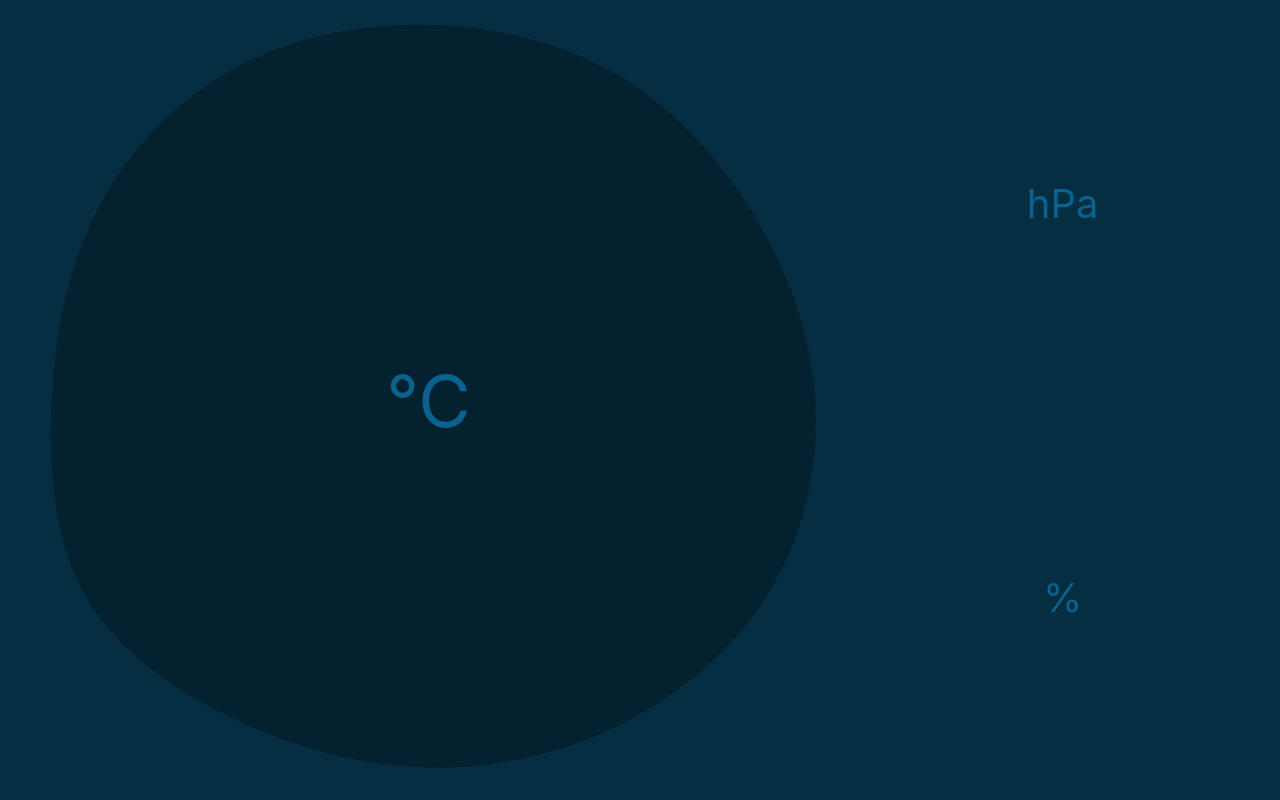
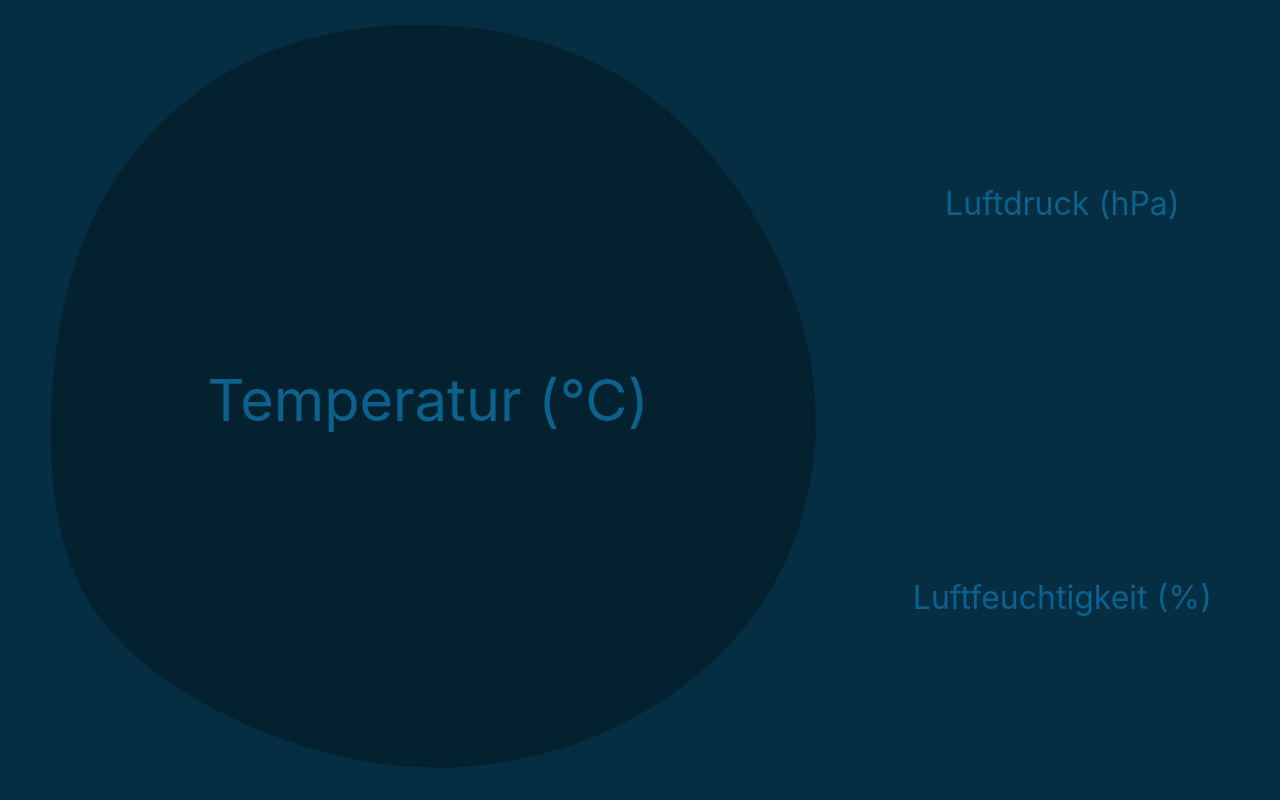
Before and after one commit to sto3psl/indoor-temps, a website: page index.html in a window 1280 px wide. Drawn offline with Linux system fonts and the light colour scheme.

Commit message:
feat: proper label

```diff
--- a/index.html
+++ b/index.html
@@ -47,8 +47,9 @@
         align-items: center;
         width: 100%;
         height: 100%;
-        /* background: hsl(var(--rotation) 86% 10%); */
         border-radius: var(--space);
+
+        text-align: center;
       }
 
       .temp {
@@ -65,8 +66,8 @@
       .temp div::after {
         display: block;
         text-align: center;
-        content: " °C";
-        font-size: 50%;
+        content: "Temperatur (°C)";
+        font-size: 40%;
         color: hsl(var(--rotation) 86% 30%);
       }
 
@@ -76,10 +77,10 @@
       }
 
       .humidity div::after {
-        content: " %";
+        content: "Luftfeuchtigkeit (%)";
         display: block;
         text-align: center;
-        font-size: 50%;
+        font-size: 40%;
         color: hsl(var(--rotation) 86% 30%);
       }
 
@@ -89,10 +90,10 @@
       }
 
       .pressure div::after {
-        content: " hPa";
+        content: "Luftdruck (hPa)";
         display: block;
         text-align: center;
-        font-size: 50%;
+        font-size: 40%;
         color: hsl(var(--rotation) 86% 30%);
       }
     </style>
@@ -117,9 +118,9 @@
         document.querySelector(".temp div").innerText =
           data.temperature.toFixed(2);
         document.querySelector(".humidity div").innerText =
-          data.humidity.toFixed(1);
+          data.humidity.toFixed(0);
         document.querySelector(".pressure div").innerText =
-          data.pressure.toFixed(1);
+          data.pressure.toFixed(0);
       });
     </script>
   </body>
```
